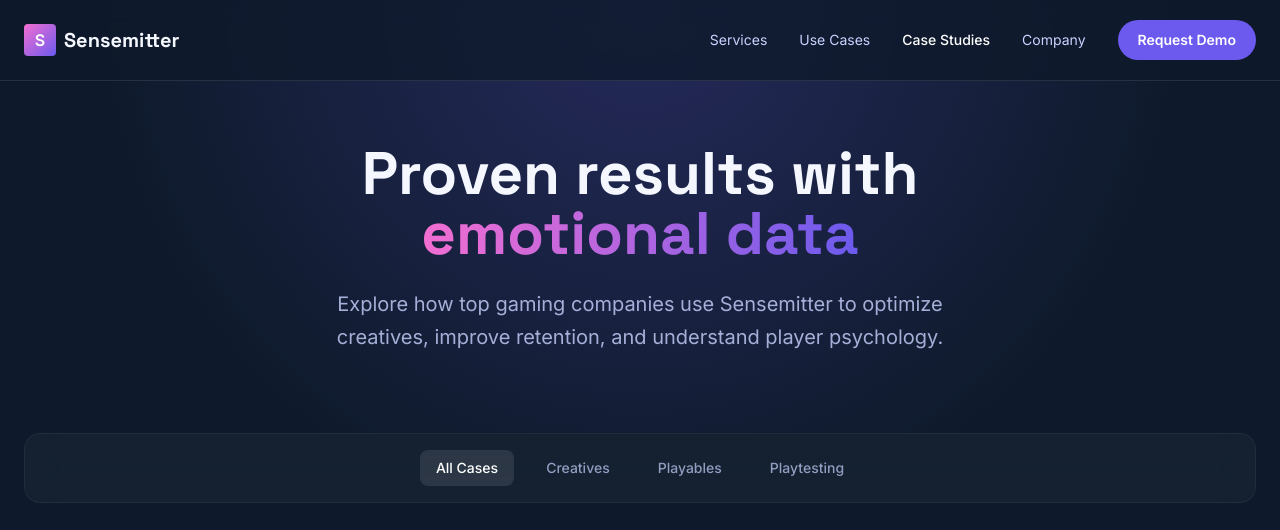
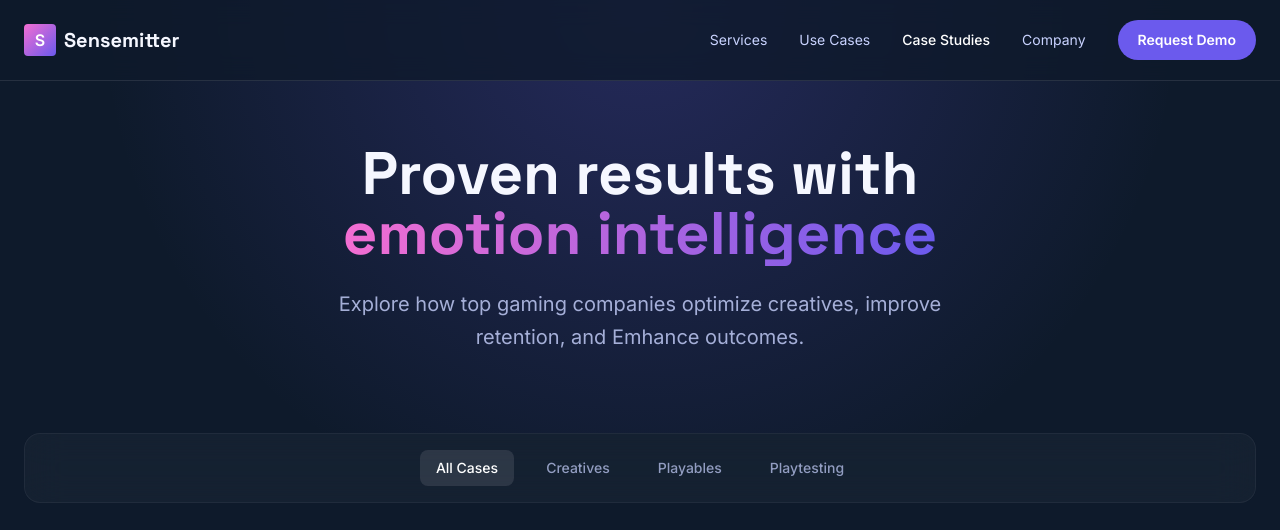
Before and after one commit to shabouwcaw/sensemittermarketing, a plain HTML site: page Success_Stories.html in a window 1280 px wide. Shown: the top 530 px of the page. Drawn offline with nearby package versions, Linux system fonts and the light colour scheme.

Commit message:
Update Success_Stories.html

```diff
--- a/Success_Stories.html
+++ b/Success_Stories.html
@@ -108,10 +108,10 @@
     <div class="relative max-w-5xl mx-auto px-6 text-center">
         <h1 class="text-5xl md:text-6xl font-display font-bold mb-6 leading-tight">
             Proven results with<br>
-            <span class="text-gradient">emotional data</span>
+            <span class="text-gradient">emotion intelligence</span>
         </h1>
         <p class="text-xl text-brand-light/80 max-w-2xl mx-auto leading-relaxed">
-            Explore how top gaming companies use Sensemitter to optimize creatives, improve retention, and understand player psychology.
+            Explore how top gaming companies optimize creatives, improve retention, and Emhance outcomes.
         </p>
     </div>
 </section>
```
